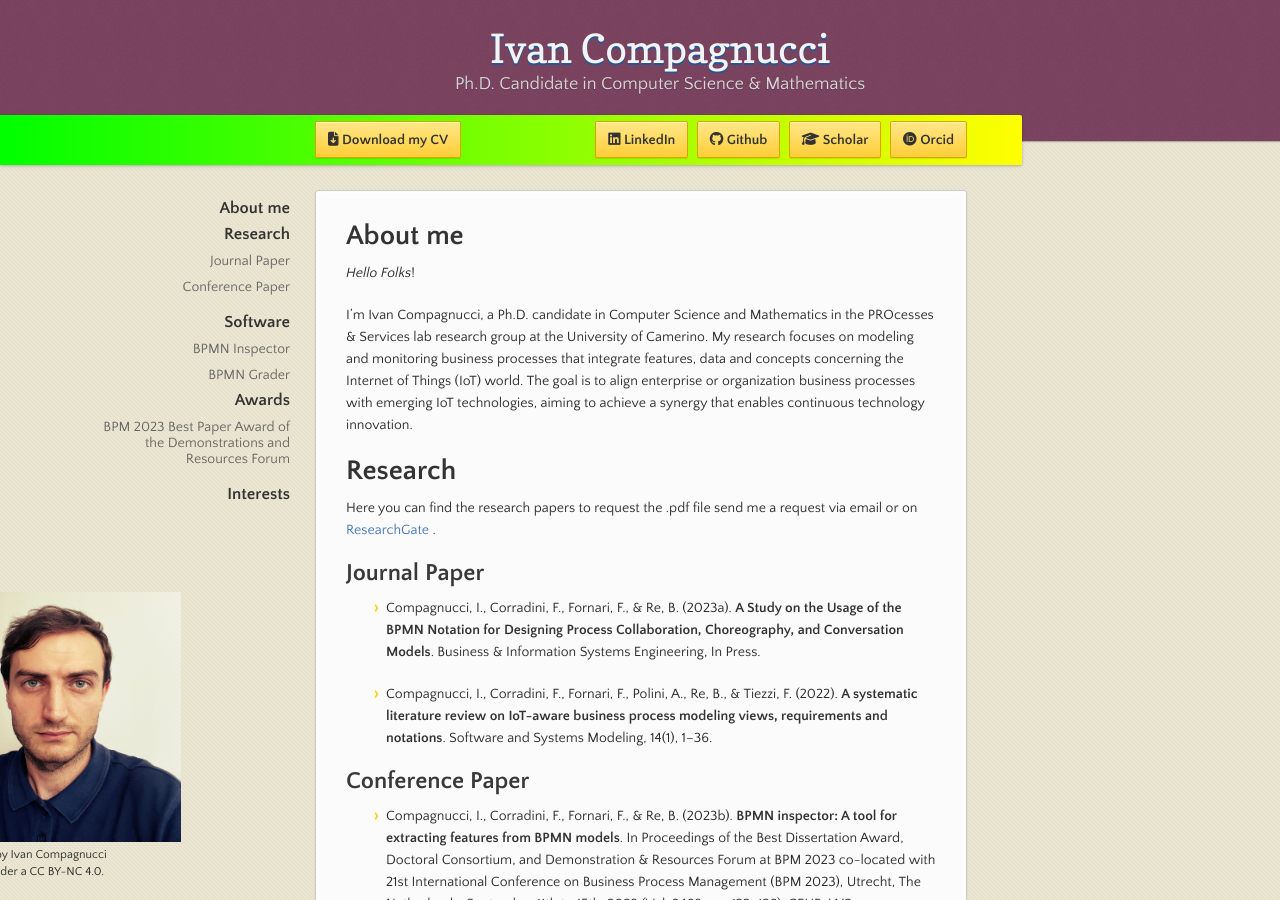
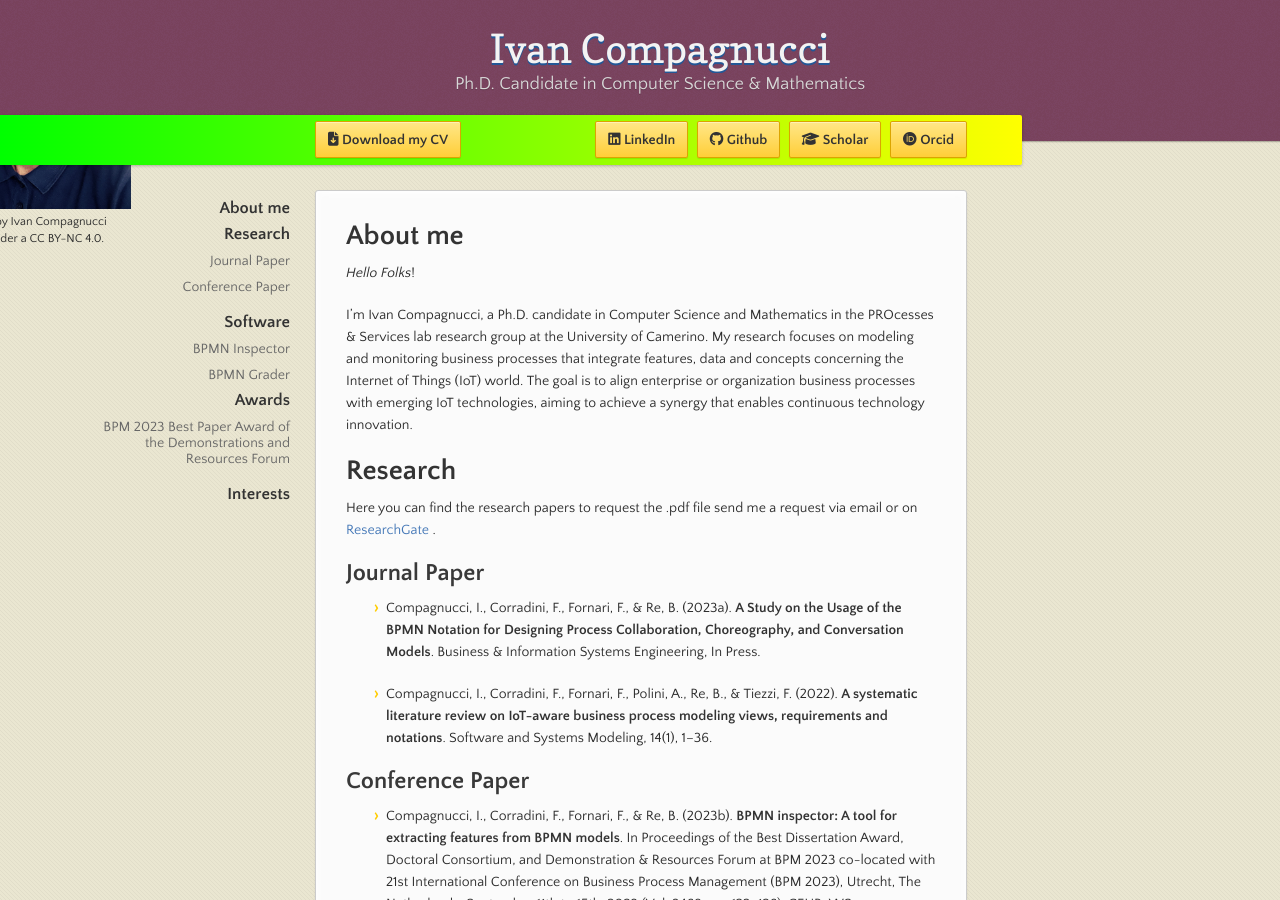
Before and after one commit to IvanComp/IvanComp.github.io, a Jekyll site: the page built from index.md, in a window 1280 px wide and 900 px high. Built offline with Jekyll 4.4.1, drawn with Linux system fonts in a browser that asks for light colours; nearby versions of some CDN libraries; our own code applies the rules of GitHub Pages for plain Markdown files.

```diff
--- a/_config.yml
+++ b/_config.yml
@@ -3,4 +3,4 @@ description: Ph.D. Candidate in Computer Science & Mathematics
 show_downloads: true
 google_analytics:
 theme: jekyll-theme-leap-day
-favicon: .\_includes\favicon-16x16.png
+favicon: /_includes/favicon-16x16.png
--- a/_layouts/default.html
+++ b/_layouts/default.html
@@ -49,8 +49,8 @@
       </div><!-- end banner -->
 
     <div class="wrapper">
-        <footer style="margin-top: 10px; margin-right: 10px; left:36%; text-align:left;bottom:0px">
-            <img src="./assets/images/MyPhoto.jpg" style="width: 250px; height: 250px;">
+        <footer style="top:1%; left:36%; text-align:left;bottom:0px">
+            <img src="./assets/images/MyPhoto.jpg" style="width: 200px; height: 200px;">
             <p><small>The Archive by Ivan Compagnucci is licensed under a CC BY-NC 4.0.</small></p>
         </footer>
       <nav style="top:196px">
```
